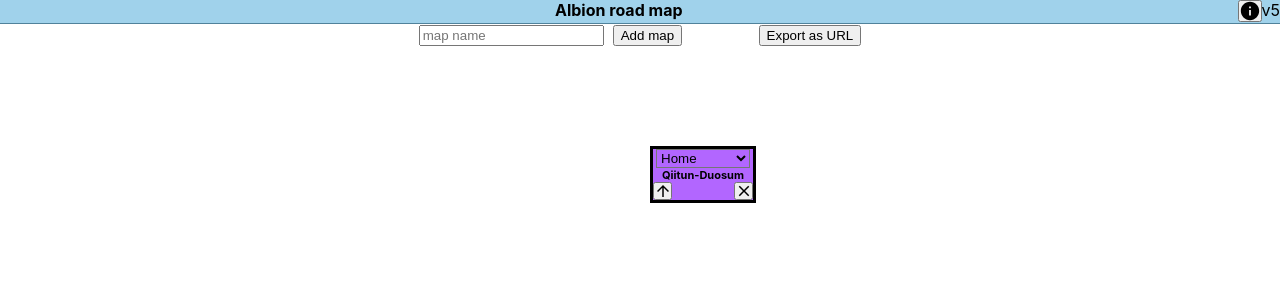
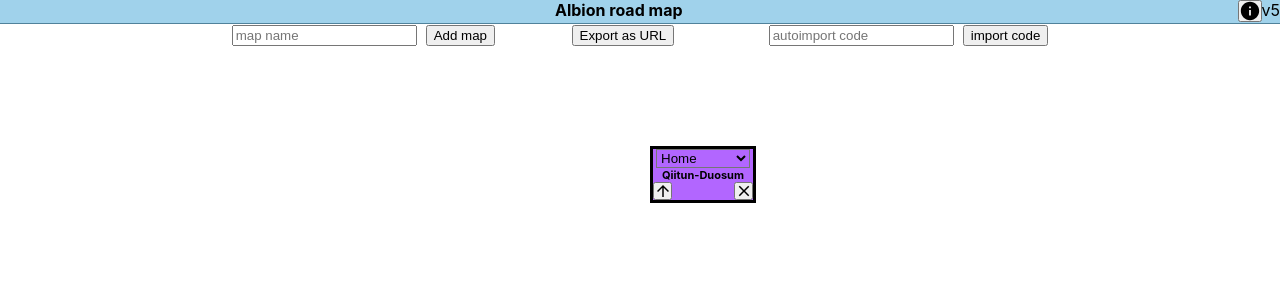
Before and after one commit to Nutarum/AlbionRoads, a React (Create React App) app: page / in a window 1280 px wide. Shown: the top 300 px of the page. Built offline with nearby package versions, Linux system fonts and the light colour scheme.

Commit message:
añadida importacion para el automapper

```diff
--- a/src/Components/AlbionMap/albionMap.js
+++ b/src/Components/AlbionMap/albionMap.js
@@ -205,15 +205,74 @@ export class AlbionMap extends React.Component {
         });
     }
 
+    stringTypeToIntType(t){
+        if(t==="TUNNEL_LOW"){
+            return 1;
+        }else if(t==="TUNNEL_HIDEOUT_DEEP" || t==="TUNNEL_HIDEOUT"){
+            return 2;
+        }else if(t==="SAFEAREA"){
+            return 3;
+        }else if(t==="OPENPVP_YELLOW"){
+            return 4;
+        }else if(t==="OPENPVP_RED"){
+            return 5;
+        }else if(t==="OPENPVP_BLACK_1" || t==="OPENPVP_BLACK_2" || t==="OPENPVP_BLACK_3" || t==="OPENPVP_BLACK_4" || t==="OPENPVP_BLACK_5"|| t==="OPENPVP_BLACK_6"){
+            return 6;
+        }else{
+            return 7;
+        }
+    }
+
+    //importa un codigo en formato
+    // from/to/size/time#from/to/size/time#from/to/size/time#from/to/size/time
+    importCode(){
+        var code = document.getElementById('autoImport').value;
+        document.getElementById('autoImport').value="";
+        console.log(code);
+        code = code.split("#");
+        code.forEach(e => {
+            var arr = e.split("/");
+            if(arr.length===7){ //es 1 mas porque empezamos con un '/' para evitar lios con el \n
+                var from = arr[1];
+                var typeFrom = arr[2];
+                var to = arr[3];
+                var typeTo = arr[4];
+                var size = arr[5];
+                var time = arr[6];
+
+                if(from && to && size && time && from!=="" && to !== "" && size !== "" && time !== ""){
+                    var found1 = this.state.NodeList.find(e => e["name"] === from);
+                    if(!found1){
+
+                        this.createNewNode(0, 0, from, this.stringTypeToIntType(typeFrom));
+                    }
+                    var found2 = this.state.NodeList.find(e => e["name"] === to);
+                    if(!found2){
+                        this.createNewNode(0, 0, to, this.stringTypeToIntType(typeTo));
+                    }
+                    var d = new Date(0); // The 0 there is the key, which sets the date to the epoch
+                    d.setUTCSeconds(time);
+
+                    //si el camino no existia ya, lo creamos
+                    if (!this.state.RoadList.find(e => (e["from"] === from && e["to"] === to)) && !this.state.RoadList.find(e => (e["from"] === to && e["to"] === from)))  {
+                        this.createNewRoad(d, from, to, size);
+                    }
+                }
+            }
+        });
+    }
 
     render() {
-
         return (
             <div>
                 <input id="nameInput" placeholder="map name"></input>  &nbsp;
                 <button id="addMapBtn" onClick={() => this.clickNewNode()}>Add map</button>
               &nbsp;&nbsp;&nbsp;&nbsp;&nbsp;  &nbsp;&nbsp;&nbsp;&nbsp;&nbsp; &nbsp;&nbsp;&nbsp;&nbsp;&nbsp;
                 <button onClick={() => this.export()}>Export as URL</button>
+
+                &nbsp; &nbsp; &nbsp; &nbsp; &nbsp; &nbsp; &nbsp; &nbsp; &nbsp; &nbsp; &nbsp;
+                <input id="autoImport" placeholder="autoimport code"></input>  &nbsp;
+                <button onClick={() => this.importCode()}>import code</button>
 
                 {this.state.NodeList.map((node, i) => <Node key={i} selectedNode={this.state.newRoad} posX={node["posX"]} posY={node["posY"]} name={node["name"]} maptype={node["maptype"]} handleParentChange={this.NodeChangeHandler.bind(this)} handleDeleteNode={this.handleDeleteNode.bind(this)} handleClickNewRoad={this.handleClickNewRoad.bind(this)}></Node>)}
                 {this.state.RoadList.map((road, i) => <Road key={i} size={road["size"]} from={road["from"]} to={road["to"]} time={road["time"]} handleParentChange={this.RoadChangeHandler.bind(this)} handleDeleteRoad={this.handleDeleteRoad.bind(this)} ></Road>)}
```
